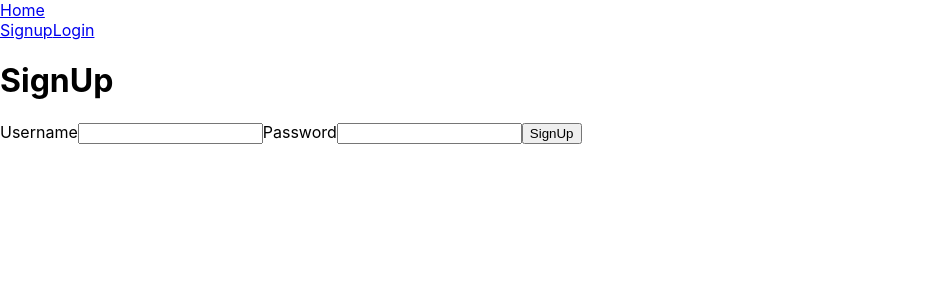
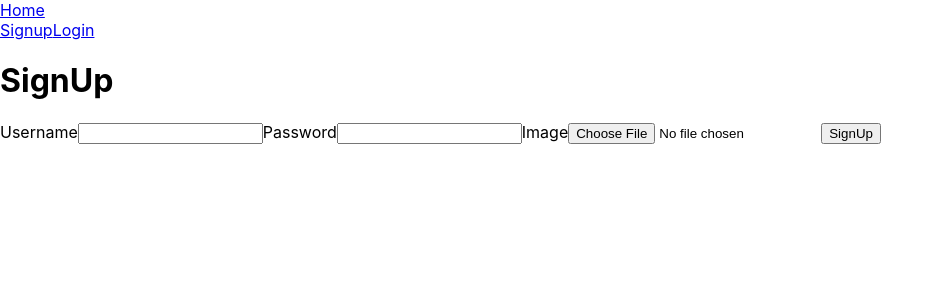
Before and after one commit to JonTDean/Mod4_Project-Frontend, a React (Create React App) app: page /signup in a window 1280 px wide. Shown: the top 300 px of the page, without its empty margins (0-943 px from the left). Built offline with nearby package versions, Linux system fonts and the light colour scheme; no server answers.

Commit message:
Added FileHandler

```diff
--- a/src/components/userPages/SignUp.js
+++ b/src/components/userPages/SignUp.js
@@ -31,6 +31,10 @@ export default class SignUp extends React.Component{
         })
     }
 
+    fileSelectedHandler = e => {
+        console.log(event);
+    }
+
     render(){
         const { username, password } = this.state
 
@@ -41,6 +45,8 @@ export default class SignUp extends React.Component{
                 <input type="text" name="username" autoComplete="off" value={username} onChange={this.handleChange}/>
                 <label>Password</label>
                 <input type="password" name="password" value={password}  onChange={this.handleChange}/>
+                <label>Image</label>
+                <input type="file" onChange={this.fileSelectedHandler}/>
                 <input type="submit" value="SignUp" />
             </form>
         )
```
